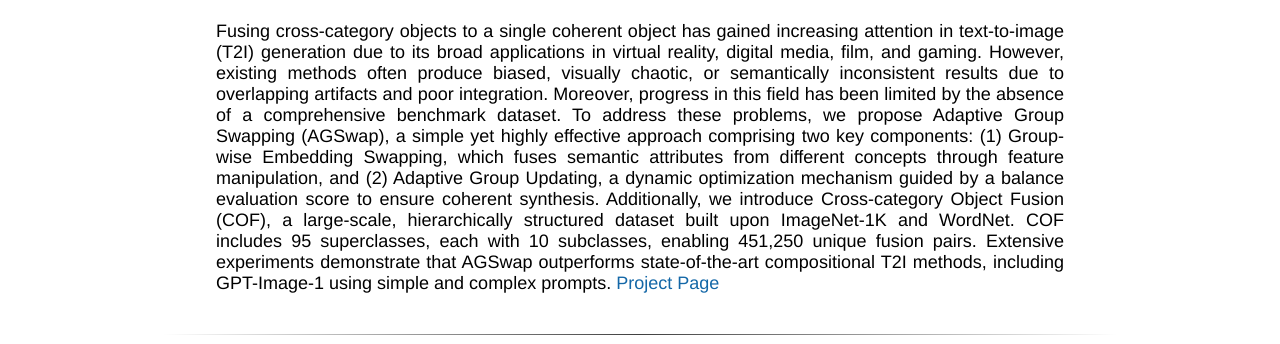
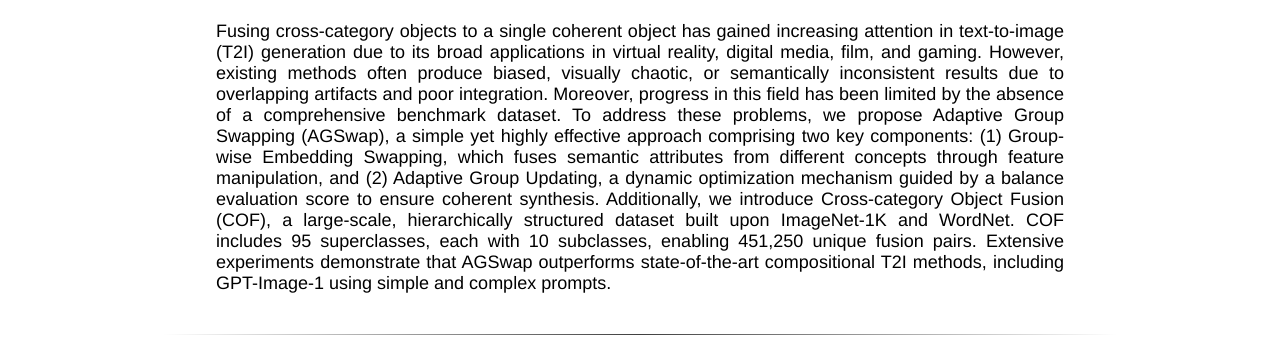
Before and after one commit to AGSwap-anon/AGSwap-anon.github.io, a plain HTML site: page index.html in a window 1280 px wide. Shown: the part 1057-1401 px from the top of the page. Drawn offline with Linux system fonts and the light colour scheme; a script that the page names is missing; some icons are missing.

Commit message:
Update index.html

```diff
--- a/index.html
+++ b/index.html
@@ -83,7 +83,7 @@
         balance evaluation score to ensure coherent synthesis. Additionally, we introduce Cross-category Object Fusion (COF), a large-scale, hierarchically
         structured dataset built upon ImageNet-1K and WordNet. COF includes 95 superclasses, each with 10 subclasses, enabling 451,250 unique fusion pairs.
         Extensive experiments demonstrate that AGSwap outperforms state-of-the-art compositional T2I methods, including GPT-Image-1 using simple and
-        complex prompts. <a href="">Project Page</a>
+        complex prompts.
 
         </p>
 
```
